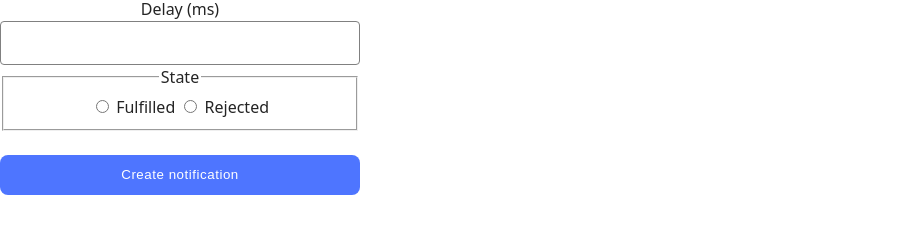
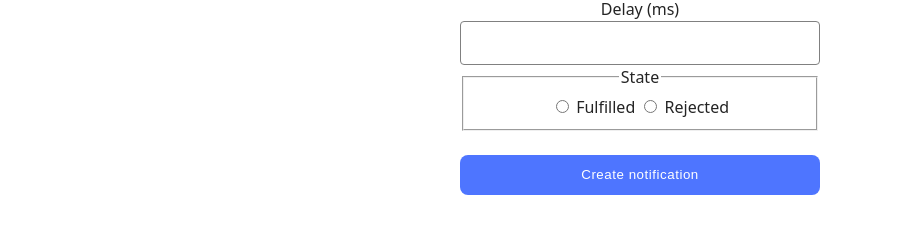
Before and after one commit to Vasyl-Khaiitov/goit-js-hw-10, a website built with Vite: page src/2-snackbar.html in a window 1280 px wide. Shown: the part 261-494 px from the top of the page, without its empty margins (0-918 px from the left). Built offline with nearby package versions, Linux system fonts and the light colour scheme.

Commit message:
once changce

```diff
--- a/src/css/snacbar.css
+++ b/src/css/snacbar.css
@@ -1,7 +1,7 @@
 .form {
-  display: flex;
-  flex-direction: column;
   width: 360px;
+  align-items: center;
+  justify-self: center;
 }
 
 .label-delay {
```
Also changed, not shown: src/2-snackbar.html (+1 -1 lines).
